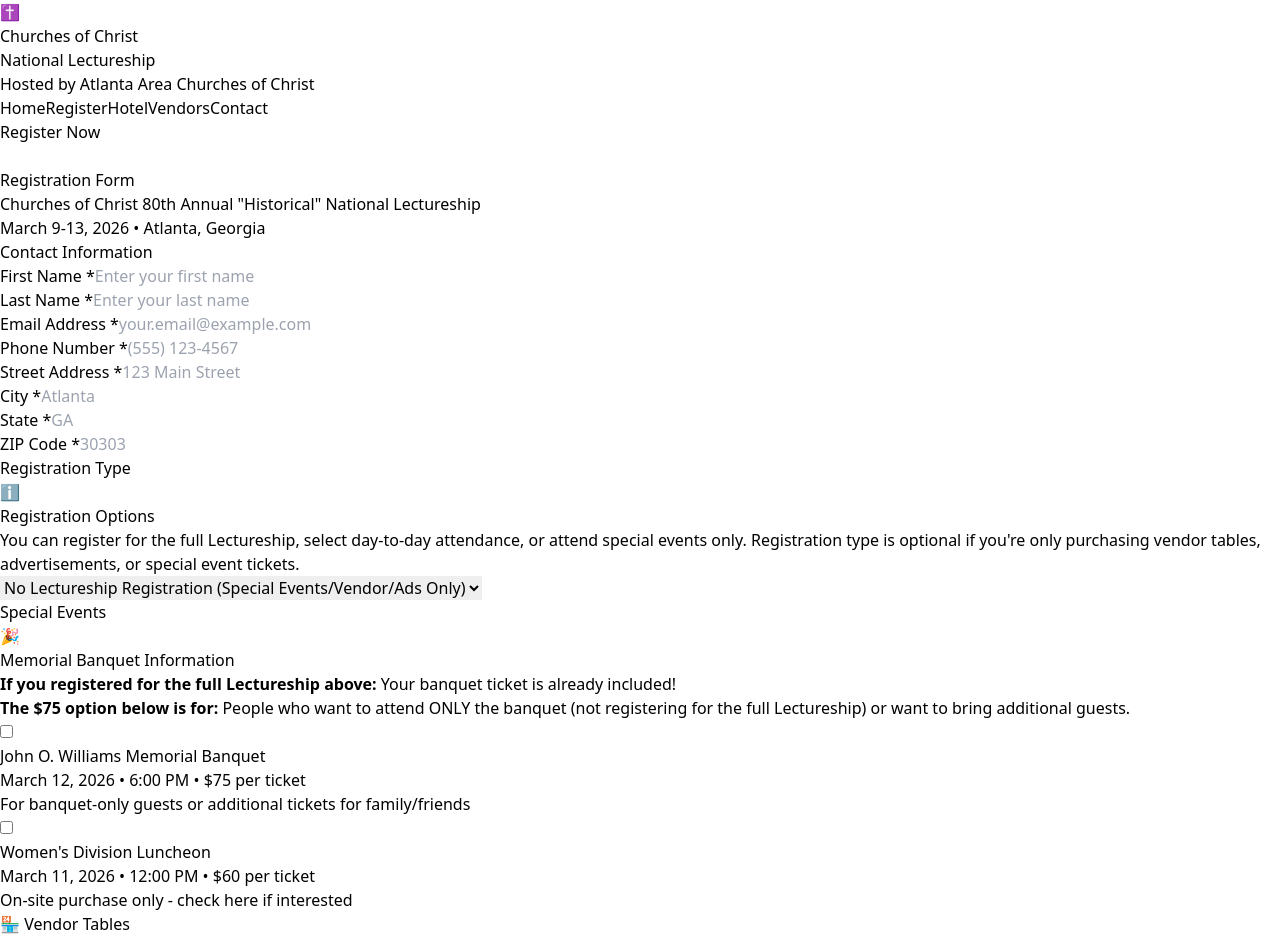
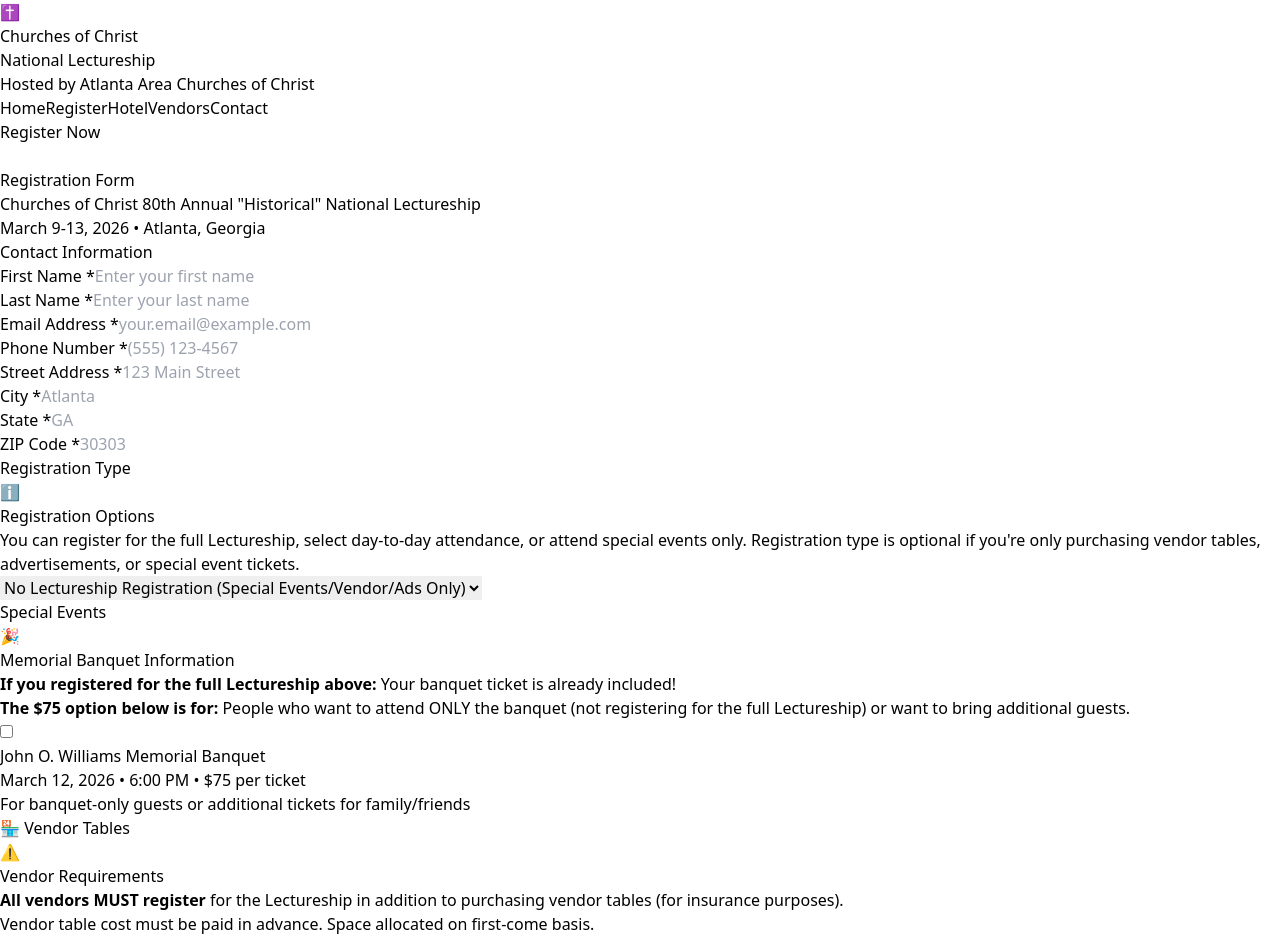
Before and after one commit to whitneesmith/cocnl-80th-annual-lectureship2, a React (Vite) app: page /register-form in a window 1280 px wide. Shown: the top 938 px of the page. Built offline with nearby package versions, Linux system fonts and the light colour scheme.

Commit message:
Update RegisterForm.tsx

```diff
--- a/src/pages/RegisterForm.tsx
+++ b/src/pages/RegisterForm.tsx
@@ -215,9 +215,6 @@
     if (formData.specialEvents.includes('memorial-banquet')) {
       total += 75;
     }
-    if (formData.specialEvents.includes('womens-luncheon')) {
-      total += 60;
-    }
     return total;
   };
 
@@ -278,11 +275,23 @@
               <div className="space-y-2 text-slate-700">
                 <p><strong>Name:</strong> {formData.firstName} {formData.lastName}</p>
                 <p><strong>Email:</strong> {formData.email}</p>
-                <p><strong>Registration Type:</strong> {formData.registrationType}</p>
-                {!formData.registrationType.includes('group-') && formData.quantity > 1 && (
+                <p><strong>Registration Type:</strong> {formData.registrationType || 'Special Events Only'}</p>
+                {formData.registrationType === 'day-to-day' && formData.dayToDayDates.length > 0 && (
+                  <p><strong>Selected Days:</strong> {formData.dayToDayDates.map(date => {
+                    const dayNames: { [key: string]: string } = {
+                      'sunday-march-9': 'Sunday, March 9',
+                      'monday-march-10': 'Monday, March 10',
+                      'tuesday-march-11': 'Tuesday, March 11',
+                      'wednesday-march-12': 'Wednesday, March 12',
+                      'thursday-march-13': 'Thursday, March 13'
+                    };
+                    return dayNames[date];
+                  }).join(', ')}</p>
+                )}
+                {!formData.registrationType.includes('group-') && formData.quantity > 1 && formData.registrationType !== 'day-to-day' && (
                   <p><strong>Quantity:</strong> {formData.quantity} people</p>
                 )}
-                <p><strong>Attendees:</strong> {formData.attendeeNames}</p>
+                {formData.attendeeNames && <p><strong>Attendees:</strong> {formData.attendeeNames}</p>}
                 {formData.attendeeContacts && (
                   <p><strong>Attendee Contacts:</strong> {formData.attendeeContacts}</p>
                 )}
@@ -303,7 +312,7 @@
                     <div>
                       <h4 className="text-lg font-semibold text-slate-900">Registration Fee</h4>
                       <p className="text-slate-600">{formData.registrationType}</p>
-                      {!formData.registrationType.includes('group-') && formData.quantity > 1 && (
+                      {!formData.registrationType.includes('group-') && formData.quantity > 1 && formData.registrationType !== 'day-to-day' && (
                         <p className="text-slate-500 text-sm">{formData.quantity} people × ${getRegistrationPrice() / formData.quantity}</p>
                       )}
                     </div>
@@ -957,24 +966,6 @@
                     </p>
                   </div>
                 </label>
-
-                <label className="flex items-start p-4 border border-slate-200 rounded-lg hover:bg-slate-50 cursor-pointer">
-                  <input
-                    type="checkbox"
-                    name="specialEvents"
-                    value="womens-luncheon"
-                    checked={formData.specialEvents.includes('womens-luncheon')}
-                    onChange={handleInputChange}
-                    className="mt-1 h-4 w-4 text-slate-600 focus:ring-slate-500 border-slate-300 rounded"
-                  />
-                  <div className="ml-3">
-                    <span className="text-slate-700 font-medium">Women's Division Luncheon</span>
-                    <p className="text-slate-600 text-sm font-medium">March 11, 2026 • 12:00 PM • $60 per ticket</p>
-                    <p className="text-slate-500 text-xs mt-1">
-                      On-site purchase only - check here if interested
-                    </p>
-                  </div>
-                </label>
               </div>
             </div>
 
@@ -1201,12 +1192,6 @@
                         <span className="font-bold">$75</span>
                       </div>
                     )}
-                    {formData.specialEvents.includes('womens-luncheon') && (
-                      <div className="flex justify-between">
-                        <span>Women's Luncheon (On-site purchase)</span>
-                        <span className="font-bold">$60</span>
-                      </div>
-                    )}
                     {getTotalPrice() > 0 && (
                       <div className="border-t border-slate-300 pt-2 mt-4">
                         <div className="flex justify-between text-lg font-bold text-slate-900">
```
